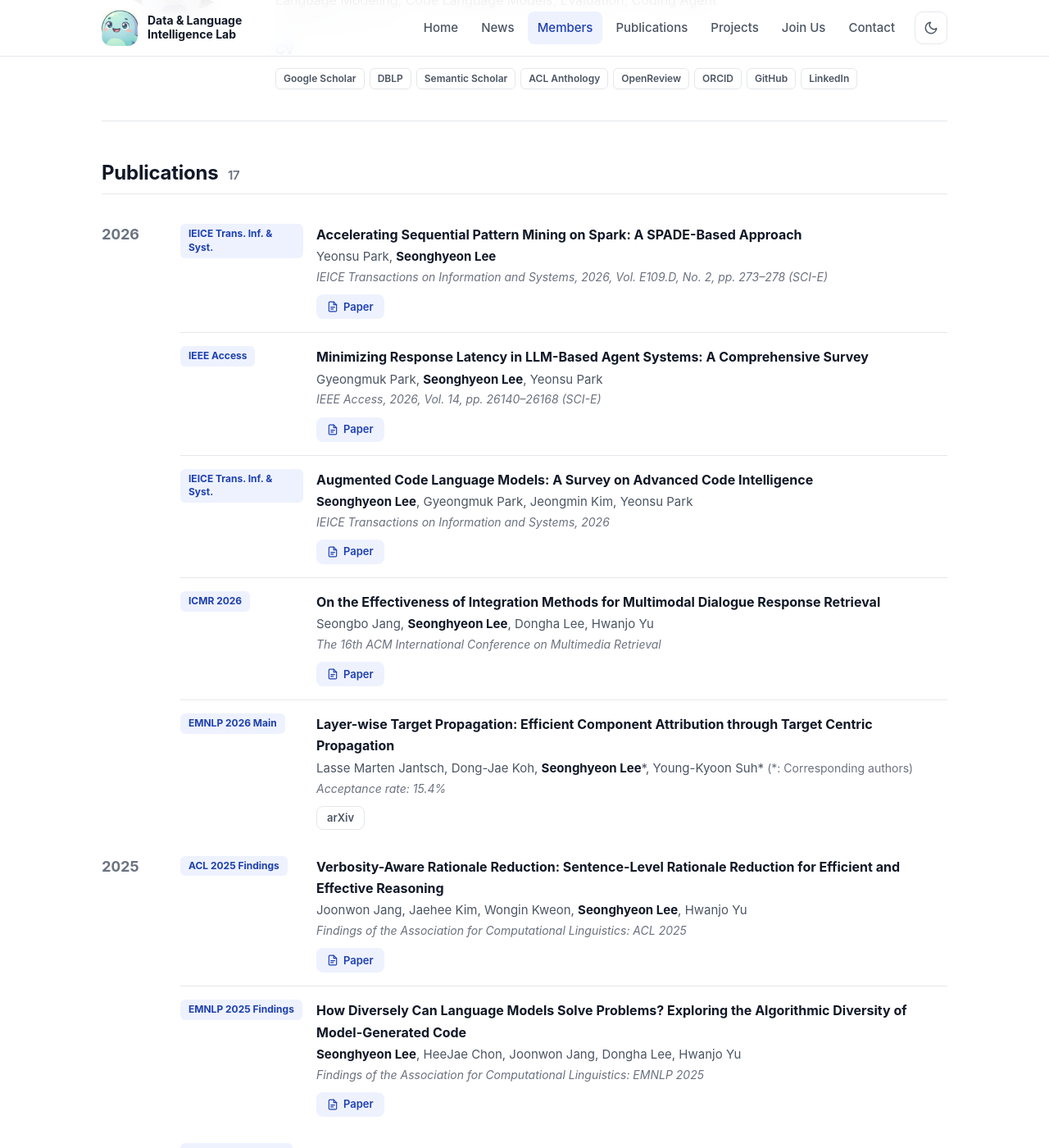
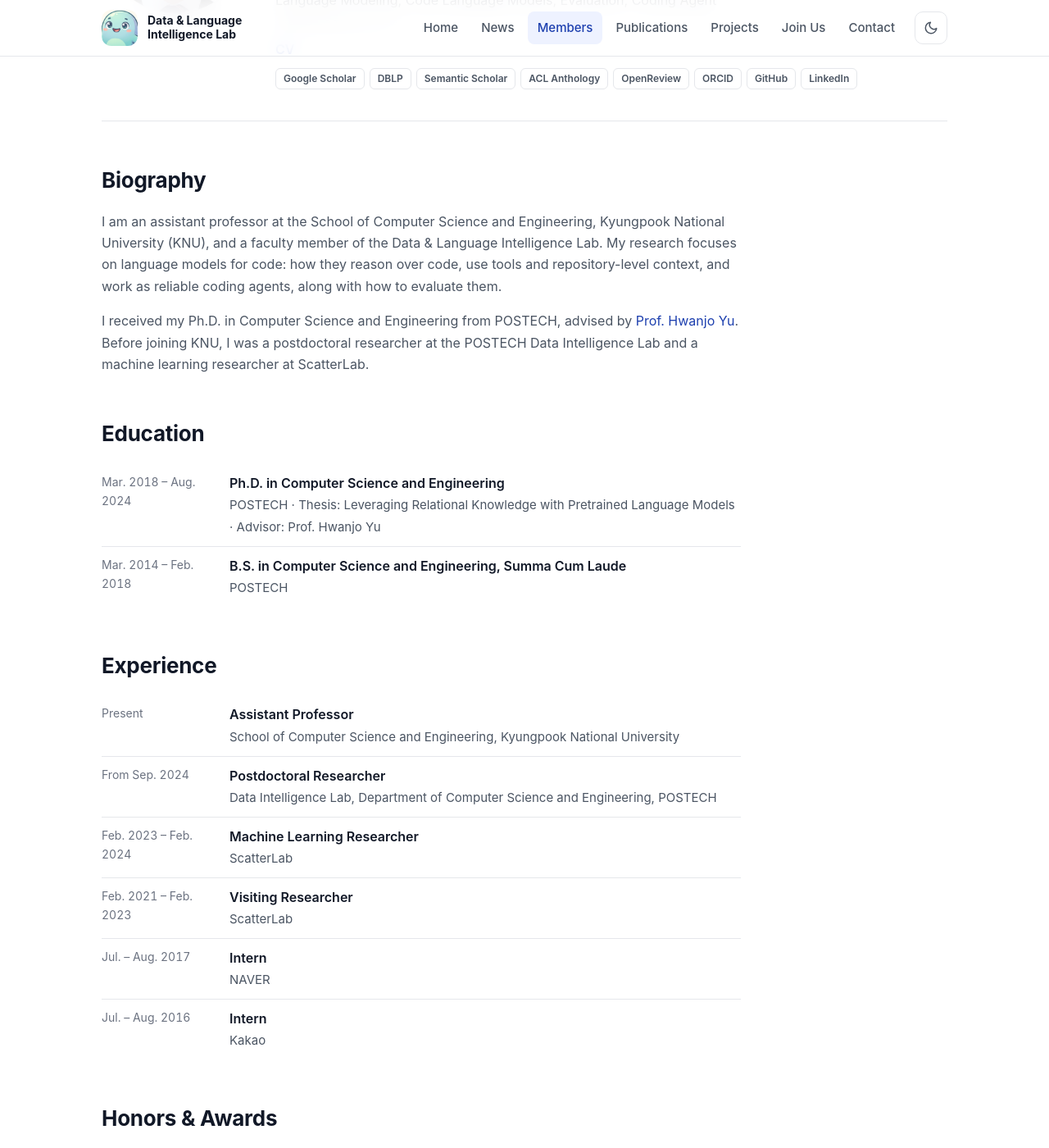
Before and after one commit to knu-dli/knu-dli.github.io, a Jekyll site: the page built from people/seonghyeon-lee.md, in a window 1280 px wide and 1400 px high, scrolled down 288 px. Shown: the whole window at 82% size. Built offline with Jekyll 4.4.1, drawn with Linux system fonts in a browser that asks for light colours; some web fonts are replaced; some of the changed text lies outside the part shown.

Commit message:
Profile: fill Seonghyeon Lee's page from the previous personal site
Biography, education, experience, awards, invited talks and reviewing
service; adds arXiv links for ten papers (IDs verified against arXiv
titles) and the KCC 2019 paper.

Co-Authored-By: Claude Opus 5.5 <noreply@anthropic.com>

```diff
--- a/_layouts/profile.html
+++ b/_layouts/profile.html
@@ -30,7 +30,7 @@ layout: default
     </section>
     {% endif %}
 
-    {% assign timelines = "education:Education,experience:Experience,awards:Honors & Awards,teaching:Teaching,service:Professional Service" | split: "," %}
+    {% assign timelines = "education:Education,experience:Experience,awards:Honors & Awards,talks:Invited Talks,teaching:Teaching,service:Professional Service" | split: "," %}
     {% for pair in timelines %}
       {% assign kv = pair | split: ":" %}{% assign key = kv[0] %}{% assign rows = page[key] %}
       {% if rows and rows.size > 0 %}
--- a/people/seonghyeon-lee.md
+++ b/people/seonghyeon-lee.md
@@ -8,10 +8,38 @@ nav_parent: /members/
 # Header info (photo, role, email, links) comes from _data/members.yml.
 # Publications are listed automatically from _data/publications.yml.
 bio: >-
-# Each row: { when: "2020 – 2024", title: "Ph.D. in Computer Science", where: "University name" }
-education: []
-experience: []
-awards: []
+  I am an assistant professor at the School of Computer Science and Engineering, Kyungpook National
+  University (KNU), and a faculty member of the Data & Language Intelligence Lab. My research focuses on
+  language models for code: how they reason over code, use tools and repository-level context,
+  and work as reliable coding agents, along with how to evaluate them.
+
+
+  I received my Ph.D. in Computer Science and Engineering from POSTECH, advised by
+  [Prof. Hwanjo Yu](https://sites.google.com/view/postechdi/member/faculty). Before joining KNU,
+  I was a postdoctoral researcher at the POSTECH Data Intelligence Lab and a machine learning
+  researcher at ScatterLab.
+# Each row: { when: "...", title: "...", where: "..." }
+education:
+  - { when: "Mar. 2018 – Aug. 2024", title: "Ph.D. in Computer Science and Engineering", where: "POSTECH · Thesis: Leveraging Relational Knowledge with Pretrained Language Models · Advisor: Prof. Hwanjo Yu" }
+  - { when: "Mar. 2014 – Feb. 2018", title: "B.S. in Computer Science and Engineering, Summa Cum Laude", where: "POSTECH" }
+experience:
+  - { when: "Present", title: "Assistant Professor", where: "School of Computer Science and Engineering, Kyungpook National University" }
+  - { when: "From Sep. 2024", title: "Postdoctoral Researcher", where: "Data Intelligence Lab, Department of Computer Science and Engineering, POSTECH" }
+  - { when: "Feb. 2023 – Feb. 2024", title: "Machine Learning Researcher", where: "ScatterLab" }
+  - { when: "Feb. 2021 – Feb. 2023", title: "Visiting Researcher", where: "ScatterLab" }
+  - { when: "Jul. – Aug. 2017", title: "Intern", where: "NAVER" }
+  - { when: "Jul. – Aug. 2016", title: "Intern", where: "Kakao" }
+awards:
+  - { when: "Sep. 2022", title: "NAVER Ph.D. Fellowship" }
+  - { when: "Jun. 2022", title: "Best Poster Award (3rd)", where: "POSTECH–NAVER AI Day" }
+  - { when: "Jun. 2017", title: "3rd Prize", where: "POSTECH Programming Contest (PPC)" }
+  - { when: "Jun. 2015", title: "Rookie Award", where: "POSTECH Programming Contest (PPC)" }
+talks:
+  - { when: "May 14, 2025", title: "Generative Code Language Models", where: "Seminar, Pukyong National University" }
+  - { when: "Jun. 17, 2024", title: "Evaluating Generative Language Models", where: "EECS Seminar, DGIST" }
 teaching: []
-service: []
+service:
+  - { when: "Sep. 2023 – Present", title: "Reviewer", where: "ACL Rolling Review" }
+  - { when: "Apr. 2024", title: "Reviewer", where: "Korea Software Congress (KSC)" }
+  - { when: "Sep. – Oct. 2023", title: "Reviewer", where: "Artificial Intelligence Review" }
 ---
```
Also changed, not shown: _data/publications.yml (+16 -1 lines).
